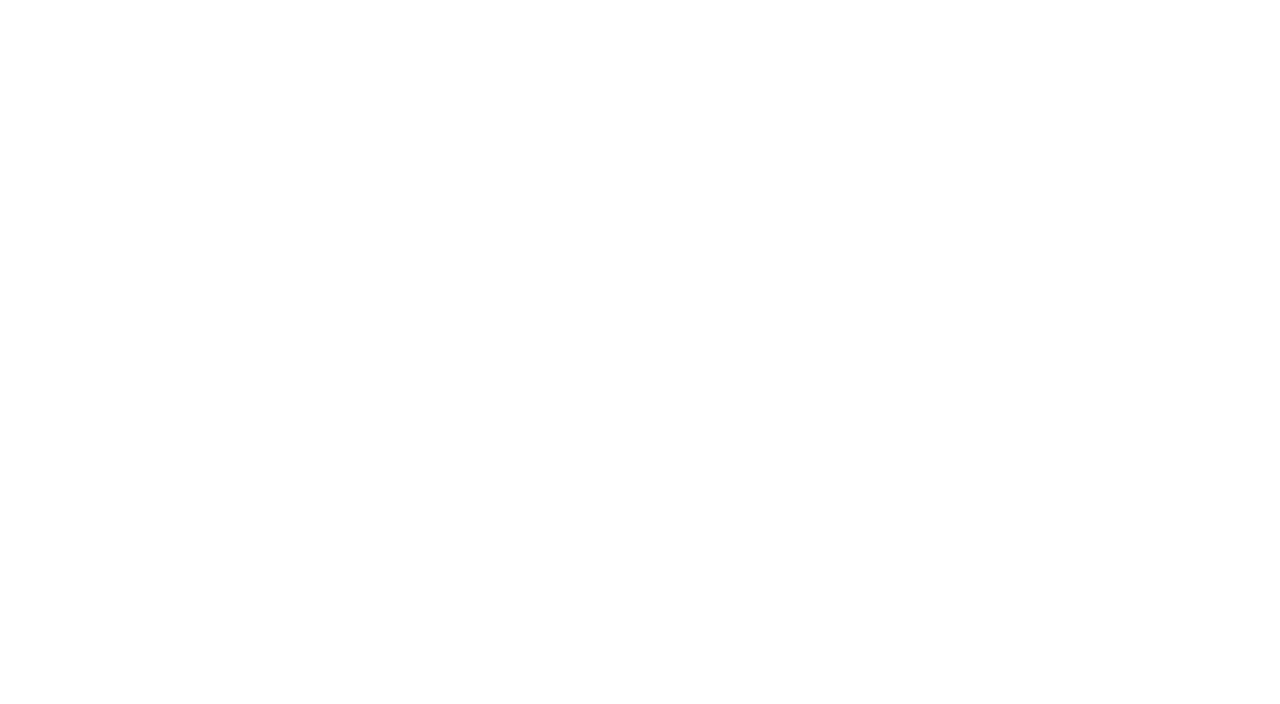
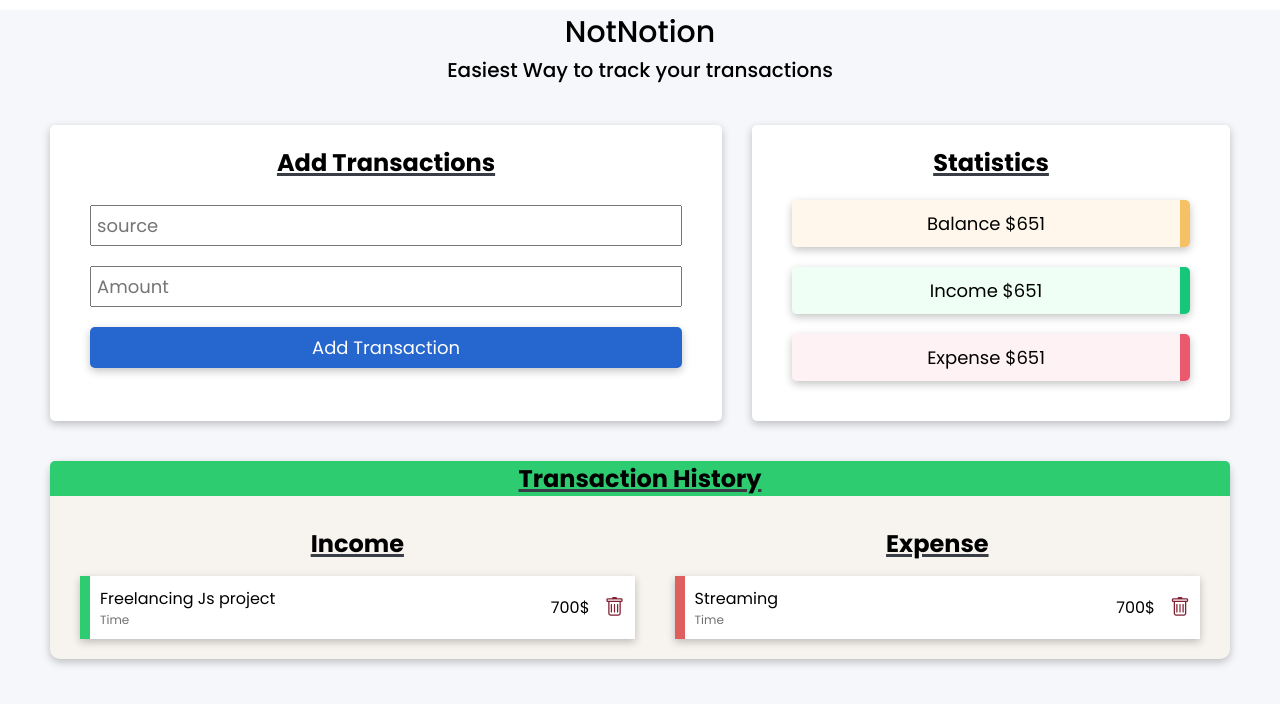
Before and after one commit to Jai-Kumar786/Mini_Project_Budget_tracker, a plain HTML site: page index.html in a window 1280 px wide. Drawn offline with nearby package versions, Linux system fonts and the light colour scheme.

Commit message:
In Progress

```diff
--- a/index.html
+++ b/index.html
@@ -2,9 +2,78 @@
 <html lang="en">
 <head>
     <meta charset="UTF-8">
-    <title>Title</title>
+    <meta http-equiv="X-UA-Compatible" content="IE=edge">
+    <meta name="viewport" content="width=device-width, initial-scale=1.0">
+    <link rel="stylesheet" href="style.css">
+    <title>Budget Tracker</title>
 </head>
 <body>
+<main>
+    <div class="outer-wrap">
+        <div class="inner-wrap">
+            <section class="heading">
+                     <p class="title">NotNotion</p>
+                     <p class="subtitle">Easiest Way to track your transactions</p>
+            </section>
+            <section class="transaction-control">
+                   <div class="actions">
+                       <h3>Add Transactions</h3>
+                       <form class="add">
+                           <input type="text" name="source" placeholder="source" autocomplete="off">
+                           <input type="number" name="amount" placeholder="Amount" autocomplete="off">
+                           <input type="submit" value="Add Transaction">
+                       </form>
+                   </div>
+                   <div class="stats">
+                          <h3>Statistics</h3>
+                           <p class="balance">
+                               Balance $<span id="balance">651</span>
+                           </p>
+                       <p class="income">
+                           Income $<span id="income">651</span>
+                       </p>
+                       <p class="expense">
+                           Expense $<span id="expense">651</span>
+                       </p>
+                   </div>
+            </section>
+            <section class="transaction-history">
+                <h3 style="background-color: #2ecc71; border-top-left-radius: 5px ; border-top-right-radius:5px ">Transaction History</h3>
+                <div class="records">
+                    <div class="income">
+                        <h3>Income</h3>
+                        <ul class="income-list">
+                            <li data-id="">
+                                <p>
+                                    <span>Freelancing Js project</span>
+                                    <span id="time_income">Time</span>
+                                </p>
+                                <span>700$</span>
+                                <i class="bi bi-trash delete"></i>
+                            </li>
+                        </ul>
 
+                    </div>
+                    <div class="expense">
+                        <h3>Expense</h3>
+                        <ul class="expense-list">
+                            <li data-id="">
+                                <p>
+                                    <span>Streaming</span>
+                                    <span id="time_expense">Time</span>
+                                </p>
+                                <span>700$</span>
+                                <i class="bi bi-trash delete"></i>
+                            </li>
+                        </ul>
+                    </div>
+                </div>
+
+            </section>
+        </div>
+    </div>
+</main>
+
+<script src="script.js"></script>
 </body>
 </html>
--- a/script.js
+++ b/script.js
@@ -0,0 +1,11 @@
+const form =document.querySelector(".add")
+let transactions =[];
+form.addEventListener("submit", (event)=>{
+    event.preventDefault();
+    const transaction ={
+        source :form.source.value,
+        amount:form.amount.value
+    };
+    transactions.push(transaction)
+    localStorage.setItem("transactions",JSON.stringify(transactions))
+})
--- a/style.css
+++ b/style.css
@@ -0,0 +1,176 @@
+@import url('https://fonts.googleapis.com/css2?family=Poppins:ital,wght@0,100;0,200;0,300;0,400;0,500;0,600;0,700;0,800;0,900;1,100;1,200;1,300;1,400;1,500;1,600;1,700;1,800;1,900&display=swap');
+@import url("https://cdn.jsdelivr.net/npm/bootstrap-icons@1.11.3/font/bootstrap-icons.min.css");
+* {
+    margin: 0;
+    padding: 0;
+    box-sizing: border-box;
+    font-size: 16px;
+    font-family: 'Poppins', sans-serif;
+    text-decoration: none;
+    list-style: none;
+}
+:root{
+    --box-shadow:rgba(0,0,0,0.24) 0 3px 8px;
+}
+
+h3{
+    text-align: center;
+    margin-bottom: 15px ;
+    text-decoration: underline solid #393E46 3px;
+    font-size: 24px;
+}
+.outer-wrap{
+    width: 100%;
+    min-height: 100vh;
+    background-color: #f5f7fa;
+}
+
+.inner-wrap{
+    max-width: 1200px;
+    margin: auto;
+}
+
+.heading{
+    margin: 10px auto 40px auto;
+}
+.heading .title{
+       font-size: 30px;
+    color: #000000;
+    text-align: center;
+    font-weight: 500;
+}
+
+.heading .subtitle{
+    font-size: 20px;
+    color: #000000;
+    text-align: center;
+    font-weight: 500;
+}
+
+.transaction-control{
+    display: flex;
+    justify-content: space-around;
+    flex-wrap: wrap;
+    gap: 10px;
+    margin: 30px auto;
+}
+
+.actions, .stats{
+    flex-grow: 1;
+    background-color: #ffffff;
+    padding: 20px;
+    box-shadow: var(--box-shadow);
+    border-radius: 5px;
+    margin: 0 10px;
+}
+.actions .add{
+    display: flex;
+    flex-direction: column;
+    margin: 10px;
+}
+
+
+.actions .add input{
+    font-size: 18px;
+    padding: 5px;
+    margin: 10px;
+
+}
+
+.actions .add input[type="submit"]{
+    padding: 7px 15px;
+    border-radius: 5px;
+    color: white;
+    background-color: #2666cf;
+    border: none;
+    cursor: pointer;
+    box-shadow: var(--box-shadow);
+}
+
+.stats p{
+    background-color: #5776a8;
+    margin: 20px;
+    padding: 10px 20px;
+    box-shadow: var(--box-shadow);
+    font-size: 18px;
+    border-radius: 5px;
+    text-align: center;
+
+}
+
+.stats p.balance{
+    background-color: #fff2dd92;
+    border-right: 10px solid #f6c065;
+}
+
+.stats p.income{
+    background-color: #e7fff1ad;
+    border-right: 10px solid #16c77a;
+}
+
+.stats p.expense{
+    background-color: #ffeef0bb;
+    border-right: 10px solid #eb596e;
+}
+.stats p span{
+    font-size: 18px;
+}
+.transaction-history{
+    margin: 40px 10px;
+    background-color: rgba(250, 235, 215, 0.29);
+    border-radius: 10px;
+    box-shadow: var(--box-shadow);
+}
+
+.records{
+    display: flex;
+    justify-content: space-around;
+    flex-wrap: wrap;
+    gap: 20px;
+    margin: 20px;
+}
+
+.records div{
+    flex-grow: 1;
+    padding: 10px;
+}
+
+.records li{
+    display: flex;
+    justify-content: space-between;
+    align-items: center;
+    background: #ffffff;
+    padding: 10px;
+    margin: 10px 0;
+    min-width: 250px;
+    box-shadow: var(--box-shadow);
+}
+.records .income li{
+    border-left: 10px solid #2ecc71;
+}
+
+.records .expense li{
+    border-left: 10px solid #df5e5e;
+}
+
+.records li p:first-child{
+    flex-grow: 1;
+    display: flex;
+    flex-direction: column;
+}
+.records i.delete{
+    margin-left: 15px;
+    color: #802032;
+    cursor: pointer;
+    font-size: 20px;
+
+}
+.records i.delete:hover{
+    margin-left: 15px;
+    color: #b42b51;
+    cursor: pointer;
+}
+
+.records span#time_expense ,.records span#time_income{
+    color:#717171;font-size: 12px;
+}
```
